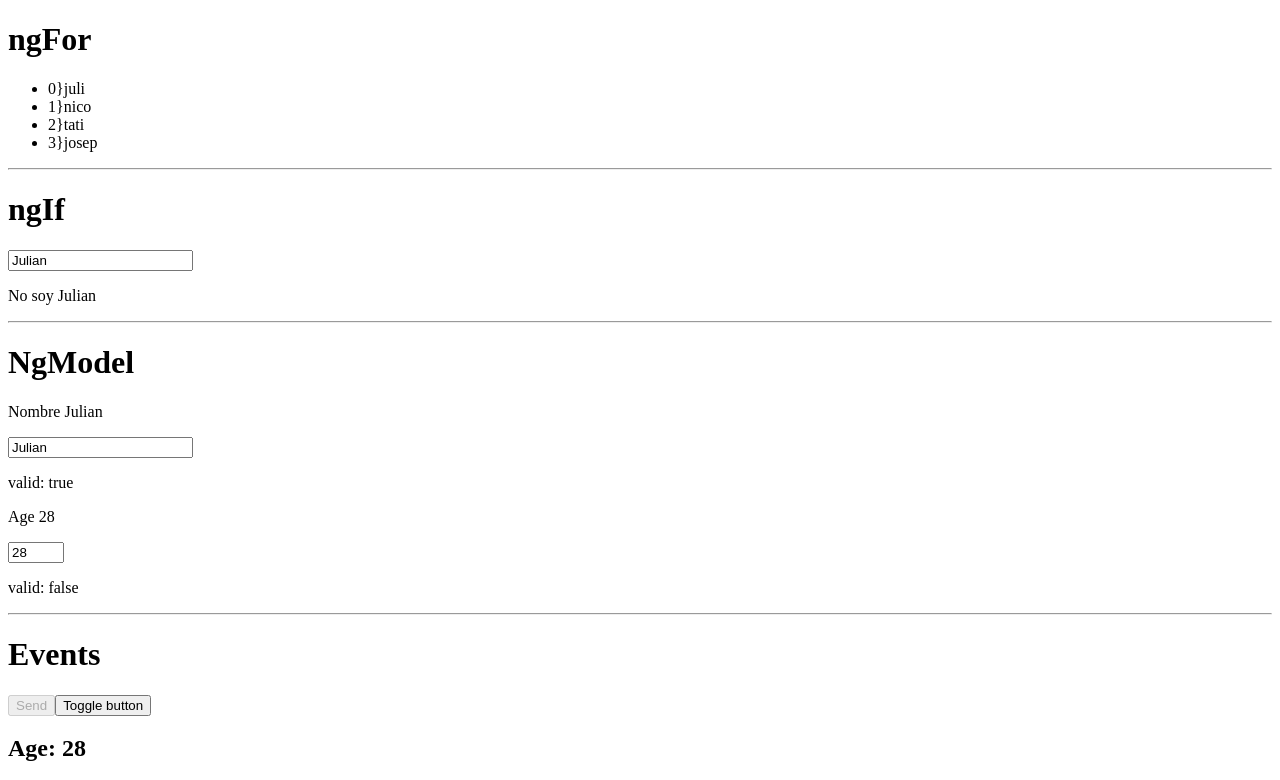
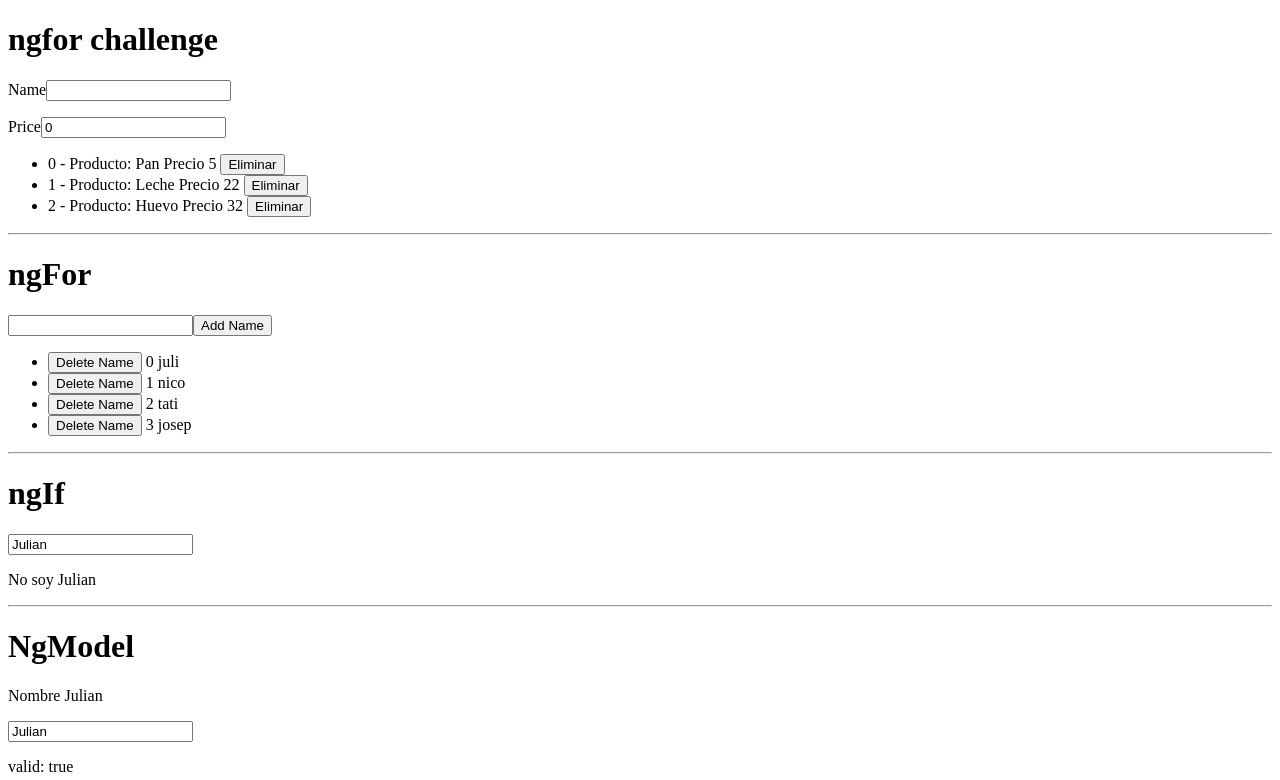
Before and after one commit to julianf-dev/angular-fundamentals, an Angular app: page / in a window 1280 px wide. Shown: the top 780 px of the page. Built offline with nearby package versions, Linux system fonts and the light colour scheme.

Commit message:
@feat: ngFor exercise

```diff
--- a/src/app/app.component.html
+++ b/src/app/app.component.html
@@ -1,43 +1,95 @@
+<h1>ngfor challenge</h1>
+<p>
+  <label for="name">Name</label>
+  <input
+    id="name"
+    type="text"
+    required
+    #itemNameInput="ngModel"
+    [(ngModel)]="newItem.name"
+  />
+</p>
+<p>
+  <label for="price">Price</label>
+  <input
+    id="price"
+    type="number"
+    required
+    #itemPriceInput ="ngModel"
+    [(ngModel)]="newItem.price"
+  />
+</p>
+<p><button *ngIf="itemNameInput.valid && itemPriceInput.valid ? !btnItemsDisabled : btnItemsDisabled" [disabled]="btnItemsDisabled" (click)="addItem()">Agregar</button></p>
+<ul>
+  <li *ngFor="let item of items; index as i">
+    {{ i }} - Producto: {{ item.name }} Precio {{ item.price }}
+    <button (click)="deleteItem(i)">Eliminar</button>
+  </li>
+  <li *ngIf="items.length === 0">No se encuentran productos</li>
+</ul>
+<hr/>
 <h1>ngFor</h1>
+<input required type="text" [(ngModel)]="newName" />
+<button (click)="addName()">Add Name</button>
 <ul>
-  <li *ngFor="let name of names;index as i">
-    {{i}}}{{ name }}
+  <li *ngFor="let name of names; index as i">
+    <button (click)="deleteName(i)">Delete Name</button>
+    {{ i }} {{ name }}
   </li>
 </ul>
-<hr/>
+<hr />
 <h1>ngIf</h1>
-<input required type="text" [(ngModel)]="person.name"/>
-<p *ngIf="person.name.toLowerCase() === 'julian' && person.age === 18; else myBlock ">My content</p>
+<input required type="text" [(ngModel)]="person.name" />
+<p
+  *ngIf="
+    person.name.toLowerCase() === 'julian' && person.age === 18;
+    else myBlock
+  "
+>
+  My content
+</p>
 <ng-template #myBlock>
   <p>No soy Julian</p>
 </ng-template>
-<hr/>
+<hr />
 <h1>NgModel</h1>
-<p>Nombre {{person.name}}</p>
-<input required type="text" #nameInput="ngModel" [(ngModel)]="person.name"/>
-<p>valid: {{nameInput.valid}}</p>
-<p>Age {{person.age}}</p>
-<input required max="18" min="10" type="number" #ageInput="ngModel" [(ngModel)]="person.age"/>
-<p>valid: {{ageInput.valid}}</p>
-<hr/>
+<p>Nombre {{ person.name }}</p>
+<input required type="text" #nameInput="ngModel" [(ngModel)]="person.name" />
+<p>valid: {{ nameInput.valid }}</p>
+<p>Age {{ person.age }}</p>
+<input
+  required
+  max="18"
+  min="10"
+  type="number"
+  #ageInput="ngModel"
+  [(ngModel)]="person.age"
+/>
+<p>valid: {{ ageInput.valid }}</p>
+<hr />
 <h1>Events</h1>
 <button [disabled]="btnDisabled">Send</button>
 <button (click)="toggleButton()">Toggle button</button>
-<h2>Age: {{person.age}}</h2>
+<h2>Age: {{ person.age }}</h2>
 <button (click)="increaseAge()">Increase age</button>
 <div class="box" (scroll)="onScroll($event)">
-  Lorem ipsum dolor sit amet consectetur adipisicing elit. Eveniet inventore rem porro voluptatem aperiam rerum quaerat sit ea, repellat quia iusto reiciendis accusamus vel praesentium numquam odit totam fugit sunt Lorem ipsum dolor sit amet consectetur adipisicing elit. In earum dolorum minus odit sit magni obcaecati eius veritatis nobis soluta quibusdam, nulla, voluptates ab rem repellat quam ducimus nisi quae?
+  Lorem ipsum dolor sit amet consectetur adipisicing elit. Eveniet inventore rem
+  porro voluptatem aperiam rerum quaerat sit ea, repellat quia iusto reiciendis
+  accusamus vel praesentium numquam odit totam fugit sunt Lorem ipsum dolor sit
+  amet consectetur adipisicing elit. In earum dolorum minus odit sit magni
+  obcaecati eius veritatis nobis soluta quibusdam, nulla, voluptates ab rem
+  repellat quam ducimus nisi quae?
 </div>
-<p>Nombre {{person.name}}</p>
-<input type="text" [value]="person.name" (keyup)="changeName($event)"/>
-<hr/>
+<p>Nombre {{ person.name }}</p>
+<input type="text" [value]="person.name" (keyup)="changeName($event)" />
+<hr />
 <h1>properties</h1>
 <button [disabled]="btnDisabled">Send</button>
-<input type="text" [value]="name">
+<input type="text" [value]="name" />
 <progress max="100" [value]="person.age"></progress>
-<img [src]="img" alt="" width="100">
-<hr/>
-<h1>{{title}}</h1>
-<h2>3 + 3  = {{ 3 + 3}}</h2>
-<h3>My name is {{ name }} and my age is {{age}}</h3>
-<img src={{img}} alt="profile-image" height="400">
+<img [src]="img" alt="" width="100" />
+<hr />
+<h1>{{ title }}</h1>
+<h2>3 + 3 = {{ 3 + 3 }}</h2>
+<h3>My name is {{ name }} and my age is {{ age }}</h3>
+<img src="{{ img }}" alt="profile-image" height="400" />
--- a/src/app/app.component.ts
+++ b/src/app/app.component.ts
@@ -5,38 +5,66 @@ import { Component } from '@angular/core';
   templateUrl: './app.component.html',
   styleUrls: ['./app.component.scss']
 })
+
 export class AppComponent {
 
-  title:string = 'Hello World';
-  name:string = 'Julian';
+
+  title: string = 'Hello World';
+  name: string = 'Julian';
   age: number = 27;
   img: string = 'https://source.unsplash.com/random';
   btnDisabled = true;
+  btnItemsDisabled = false;
   person = {
     name: 'Julian',
     age: 28,
   }
 
-  names: string[] = ['juli', 'nico','tati','josep']
+  items: any[] = [
+    { name: 'Pan', price: 5 },
+    { name: 'Leche', price: 22 },
+    { name: 'Huevo', price: 32 }
+  ];
+
+  names: string[] = ['juli', 'nico', 'tati', 'josep'];
+  newName = '';
 
   toggleButton() {
     this.btnDisabled = !this.btnDisabled;
   }
 
-  increaseAge(){
+  increaseAge() {
     this.person.age++;
   }
 
-  onScroll(event: Event){
-    const element = event.target  as HTMLElement;
+  onScroll(event: Event) {
+    const element = event.target as HTMLElement;
     console.log(element.scrollTop)
   }
 
-  changeName(event: Event){
-    const element = event.target  as HTMLInputElement;
+  changeName(event: Event) {
+    const element = event.target as HTMLInputElement;
     element.value;
+    this.person.name = element.value;
+  }
 
-    this.person.name = element.value;
+  addName() {
+    this.names.push(this.newName);
+    this.newName = '';
+  }
 
+  deleteName(index: number) {
+    this.names.splice(index, 1);
   }
+
+  newItem = { name: "", price: 0 };
+
+  addItem() {
+    this.newItem.name && this.newItem.price && this.items.push({ name: this.newItem.name, price: this.newItem.price })
+  }
+
+  deleteItem(index: number) {
+    this.items.splice(index, 1);
+  }
+
 }
```
